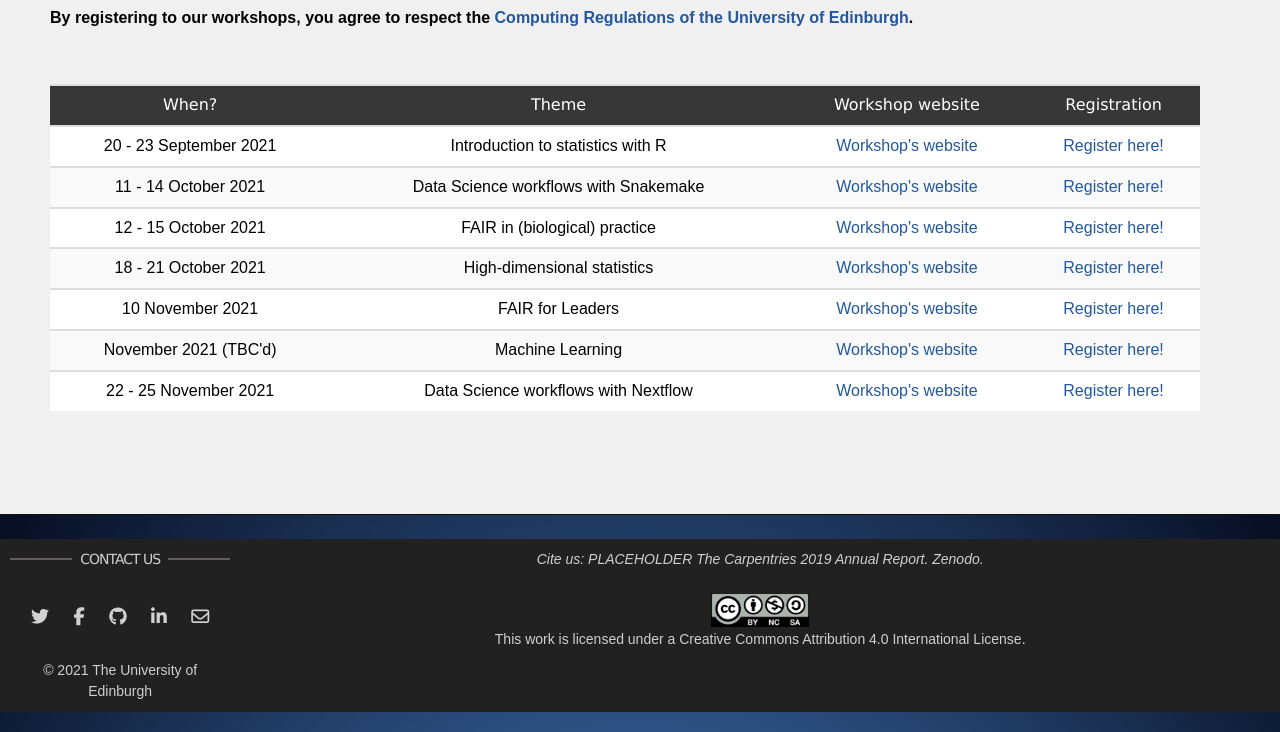
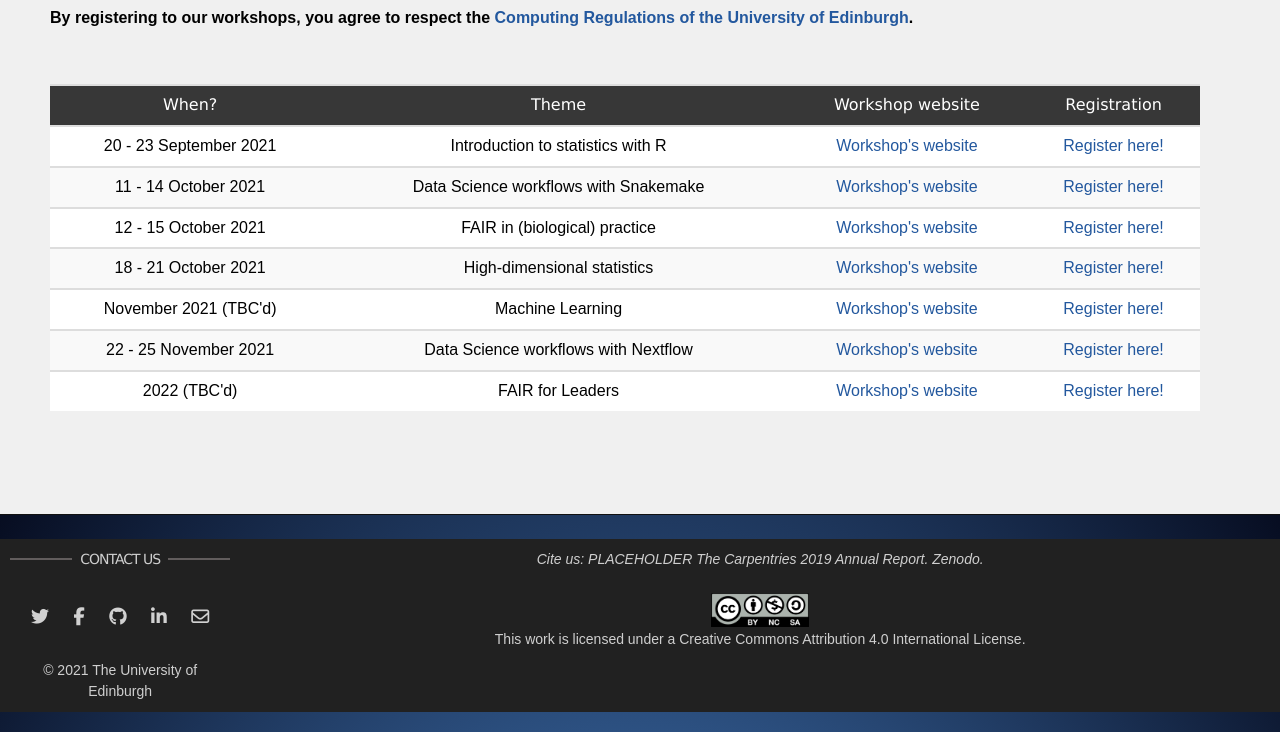
Before and after one commit to edcarp/Ed-DaSH, a Jekyll site: the page built from workshops.md, in a window 1280 px wide, cut to the strip 479-1211 px from the top of the page. Built offline with Jekyll 4.4.1, drawn with Linux system fonts in a browser that asks for light colours; nearby versions of some CDN libraries.

Commit message:
Changed FAIR for Leaders Date

```diff
--- a/workshops.md
+++ b/workshops.md
@@ -28,12 +28,6 @@ workshops:
   end_date: 2021-10-21
   website: https://edcarp.github.io/2021-10-18_ed-dash_high-dimensional-stats/
   registration: https://www.epay.ed.ac.uk/conferences-and-events/college-of-medicine-and-veterinary-medicine/school-of-molecular-genetic-and-population-health-sciences/igmm/highdimensional-statistics
-- title: "FAIR for Leaders"
-  when: 10 November 2021
-  start_date: 2021-11-10
-  end_date:
-  website: https://edcarp.github.io/2021-11-10_ed-dash_fair-leaders/
-  registration: https://www.epay.ed.ac.uk/conferences-and-events/college-of-medicine-and-veterinary-medicine/school-of-molecular-genetic-and-population-health-sciences/igmm/fair-for-leaders
 - title: "Machine Learning"
   when: November 2021 (TBC'd)
   start_date:
@@ -46,6 +40,12 @@ workshops:
   end_date: 2021-11-25
   website: "https://edcarp.github.io/2021-11-22_ed-dash_workflows-nextflow/"
   registration: https://www.epay.ed.ac.uk/conferences-and-events/college-of-medicine-and-veterinary-medicine/school-of-molecular-genetic-and-population-health-sciences/igmm/data-science-workflows-with-nextflow
+- title: "FAIR for Leaders"
+  when: 2022 (TBC'd)
+  start_date:
+  end_date:
+  website: https://edcarp.github.io/2021-11-10_ed-dash_fair-leaders/
+  registration: https://www.epay.ed.ac.uk/conferences-and-events/college-of-medicine-and-veterinary-medicine/school-of-molecular-genetic-and-population-health-sciences/igmm/fair-for-leaders
 
 
 data_sci_workflows:
```
